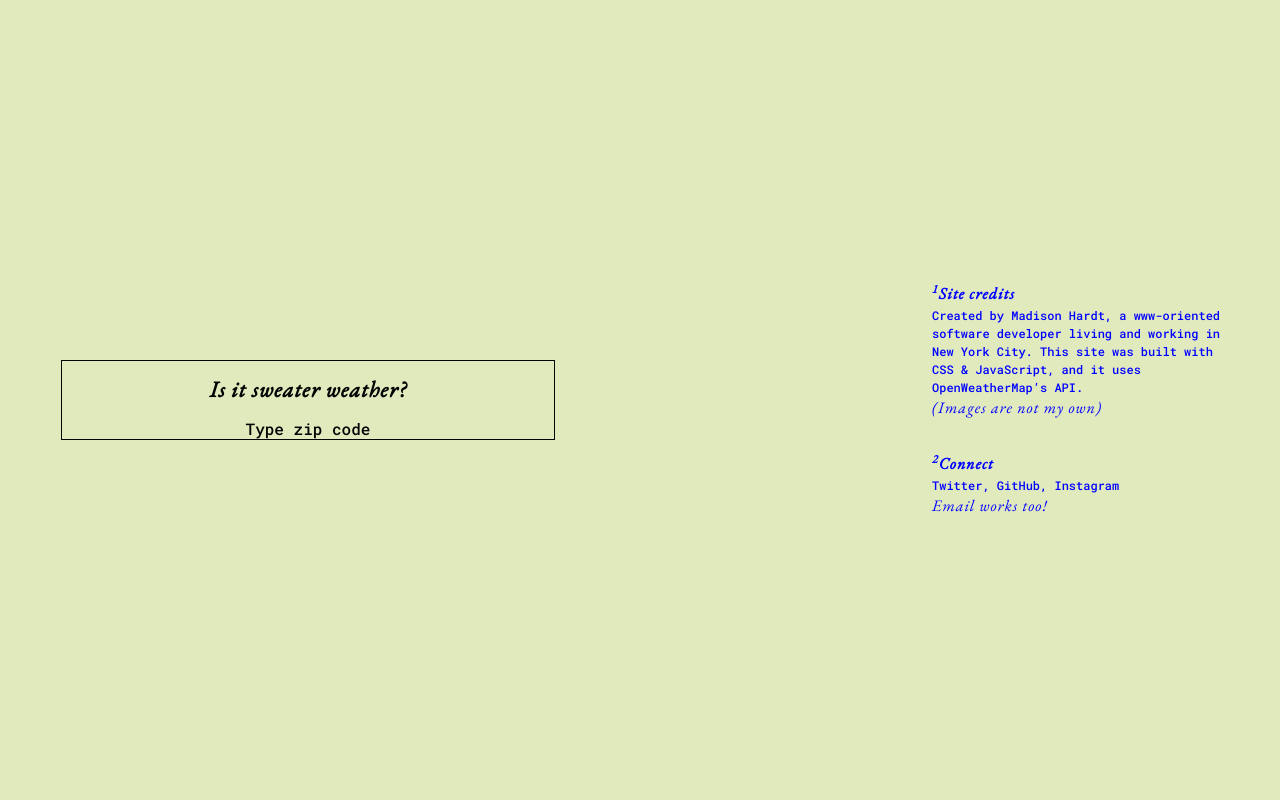
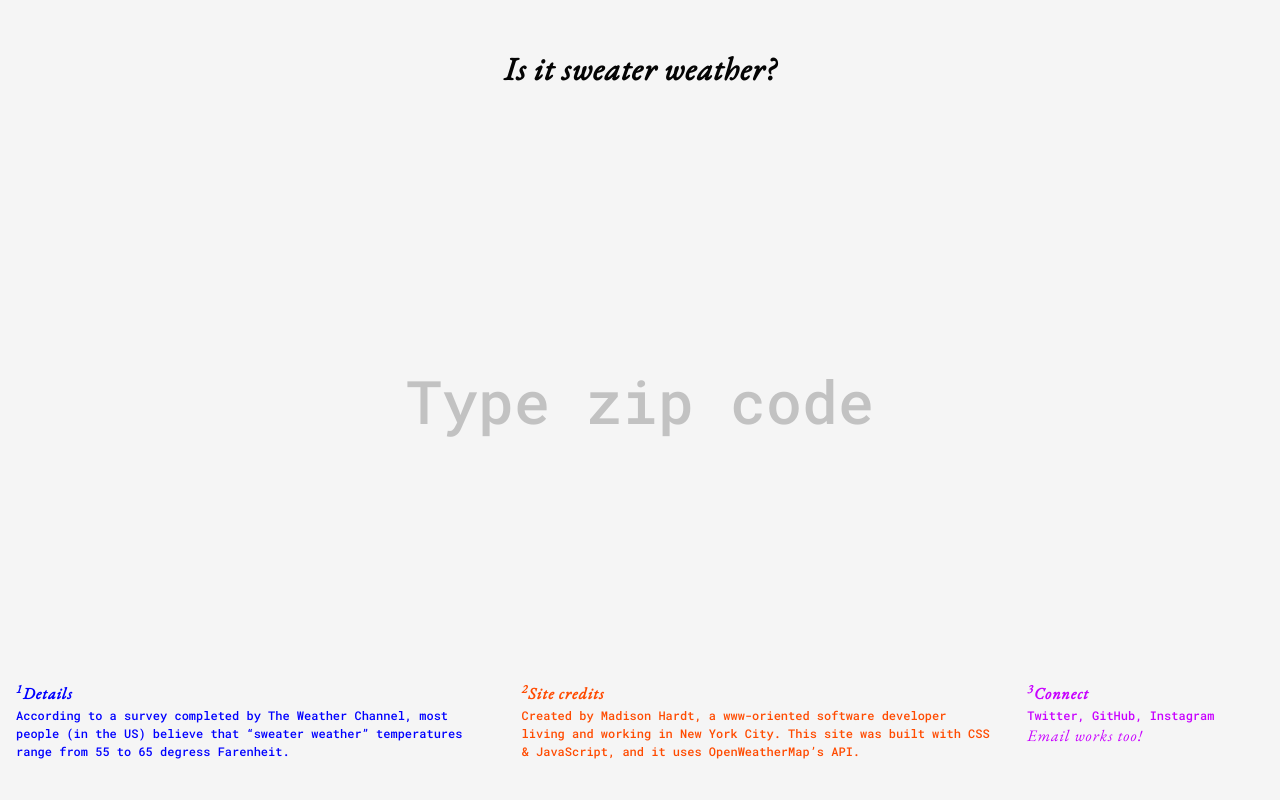
Before and after one commit to madisonmonteze/sweater-weather, a PHP site: page /index.html in a window 1280 px wide. Run offline with PHP 8.4, Linux system fonts and the light colour scheme.

Commit message:
finally like this styling

```diff
--- a/assets/css/style.css
+++ b/assets/css/style.css
@@ -5,7 +5,11 @@
 	--hyperBlue: #0000FF;
 	--neonGreen: #BAF500;
 	--cream: #FFF5CC;
+	--whitesmoke: #f5f5f5;
 	--black: #040404;
+	--orange: #ff4b00;
+	--purple: #c800ff;
+	--grey: #C2C2C2;
 }
 
 /* TYPOGRAPHY */
@@ -15,7 +19,7 @@ h1, h2, h3, h4, h5, h6 {
 	letter-spacing: 1px;
 }
 
-p, input {
+p, input, .search-hint {
 	font-family: 'Roboto Mono', monospace;
 	font-style: normal;
 	font-weight: 300;
@@ -23,7 +27,7 @@ p, input {
 }
 
 h1 {
-	font-size: 1.4em;
+	font-size: 2em;
 }
 
 h2 {
@@ -54,38 +58,48 @@ a {
 
 /* GENERAL */
 body {
-	background-color: var(--lightGreen);
+	background-color: var(--whitesmoke);
 	color: var(--black);
 	line-height: 1.5;
-	min-height: 100vh;
+	min-height: 90vh;
 	width: 100%;
 	display: flex;
-	flex-direction: row;
+	flex-direction: column;
 	justify-content: space-between;
 	font-family: 'EB Garamond', serif;
 	font-style: italic;
 	overflow: hidden;
 	align-items: center;
+	padding: 5vh 0;
 }
 
-/* LEFT COL */
+/* CREDITS / ABOUT */
 .col.credits {
 	display: flex;
-	flex-direction: column;
-	justify-content: flex-end;
-	align-items: flex-end;
-	padding: 1em 1.5em;
-	color: var(--hyperBlue);
-	width: 50%;
+	flex-direction: row;
+	justify-content: space-between;
+	align-items: flex-start;
+	/* padding: 1em 1.5em; */
+	width: 100%;
 }
 
-.credits .about, .credits .contact {
-	width: 50%;
-	padding: 1em;
+.credits .about, .credits .contact, .credits .details {
+	padding: 0 1em;
 }
 
 .credits .about {
-	padding-bottom: 1em;
+	color: var(--orange);
+	width: 40%;
+}
+
+.credits .contact {
+	color: var(--purple);
+	width: 20%;
+}
+
+.credits .details {
+	color: var(--hyperBlue);
+	width: 40%;
 }
 
 
@@ -93,9 +107,8 @@ body {
 	text-align: center;
 }
 
-/* MIDDLE COL */
+/* CHECKER */
 .col.box {
-	width: 50%;
 	display: flex;
 	flex-direction: column;
 	align-items: center;
@@ -103,10 +116,17 @@ body {
 }
 
 .container {
-	width: 80%;
-	height: 40%;
-	border: 1px solid var(--black);
 	z-index: 10;
+}
+
+.middle {
+	width: 100%;
+	font-size: 60px;
+	text-align: center;
+	position: absolute;
+	top: 50%;
+	left: 50%;
+	transform: translate(-50%, -50%);
 }
 
 input {
@@ -123,7 +143,7 @@ input {
 }
 
 .search-input::placeholder {
-	color: var(--black);
+	color: var(--grey);
 }
 
 .search-clear, .spinner {
@@ -137,8 +157,8 @@ input {
 	z-index: 2;
 }
 
-.search-clear svg {
-	stroke: #000;
+.search-hint {
+	color: var(--grey);
 }
 
 .title {
@@ -182,8 +202,13 @@ input {
 	opacity: 0;
 }
 
+.checker {
+	width: 80%;
+	line-height: 1.2;
+}
 
-/* RIGHT COL */
+
+/* VISUALS */
 .col.visual {
 	width: 25%;
 	/* display: flex;
--- a/index.html
+++ b/index.html
@@ -11,7 +11,7 @@
     <link type="text/css" rel="stylesheet" href="assets/css/style.css" />
 
     <meta property="og:title" content="Sweater Weather Checker">
-	<meta property="og:description" content="Dolly Eraser by Madison Hardt">
+	<meta property="og:description" content="Sweater Weather Checker by Madison Hardt">
 	<meta property="og:image" href="assets/images/share.png">
 	<meta property="og:url" content="#">
 	<meta name="twitter:card" content="share.png">
@@ -25,7 +25,6 @@
 
 
 	<div class="col box">
-		<div class="container">
 		<div class="top">
 			<h1 class="title">Is it sweater weather?</h1>
 			<a class="search-clear">
@@ -38,32 +37,27 @@
 			<div class="checker"></div>
 		</div>
 
-		  <!-- <div class="indicators">
+		<div class="indicators">
 		<img class="spinner" src="assets/images/oval.svg">
 		<span class="search-hint">Hit enter to check</span>
-		  </div> -->
 		</div>
 	</div>
 
 	<div class="col credits">
+		<div class="details">
+			<h2><sup>1</sup>Details</h2>
+			<p>According to a survey completed by The Weather Channel, most people (in the US) believe that &ldquo;sweater weather&rdquo; temperatures range from 55 to 65 degress Farenheit.</p>
+		</div>
 		<div class="about">
-			<h2><sup>1</sup>Site credits</h2>
+			<h2><sup>2</sup>Site credits</h2>
 			<p>Created by Madison Hardt, a www-oriented software developer living and working in New York City. This site was built with CSS &amp; JavaScript, and it uses OpenWeatherMap&rsquo;s API.</p>
-			<p class="emphasis">(Images are not my own)</p>
 		</div>
 		<div class="contact">
-			<h2><sup>2</sup>Connect</h2>
+			<h2><sup>3</sup>Connect</h2>
 			<p><a href="https://twitter.com/madisonmonteze" target="_blank" alt="@madisonmonteze">Twitter</a>, <a href="https://github.com/madisonmonteze" target="_blank" alt="@madisonmonteze">GitHub</a>, <a href="https://www.instagram.com/madisonmonteze/" target="_blank" alt="@madisonmonteze">Instagram</a></p>
 			<p class="emphasis"><a href="mailto:madison.hardt@hey.com" target="_blank" alt="madison.hardt@hey.com">Email works too!</a></p>
 		</div>
 	</div>
-
-	<!-- <div class="col visual"> -->
-		<!-- <img id="mrrogers" src="assets/images/mrrogers.jpg" alt="Mr. Rogers"> -->
-		<!-- <img id="harrystyles" src="assets/images/harrystyles.jpg" alt="Harry Styles"> -->
-		<!-- <img id="carriebradshaw" src="assets/images/carriebradshaw.jpg" alt="Carrie Bradshaw"> -->
-	<!-- </div> -->
-
 
 <script src="assets/js/checker.js"></script>
 </body>
```
Also changed, not shown: assets/images/carriebradshaw.jpg (added), assets/images/close-old.svg (added), assets/images/close.svg, assets/images/harrystyles.jpg (added). Lines whose indentation alone changed are shown as unchanged.
